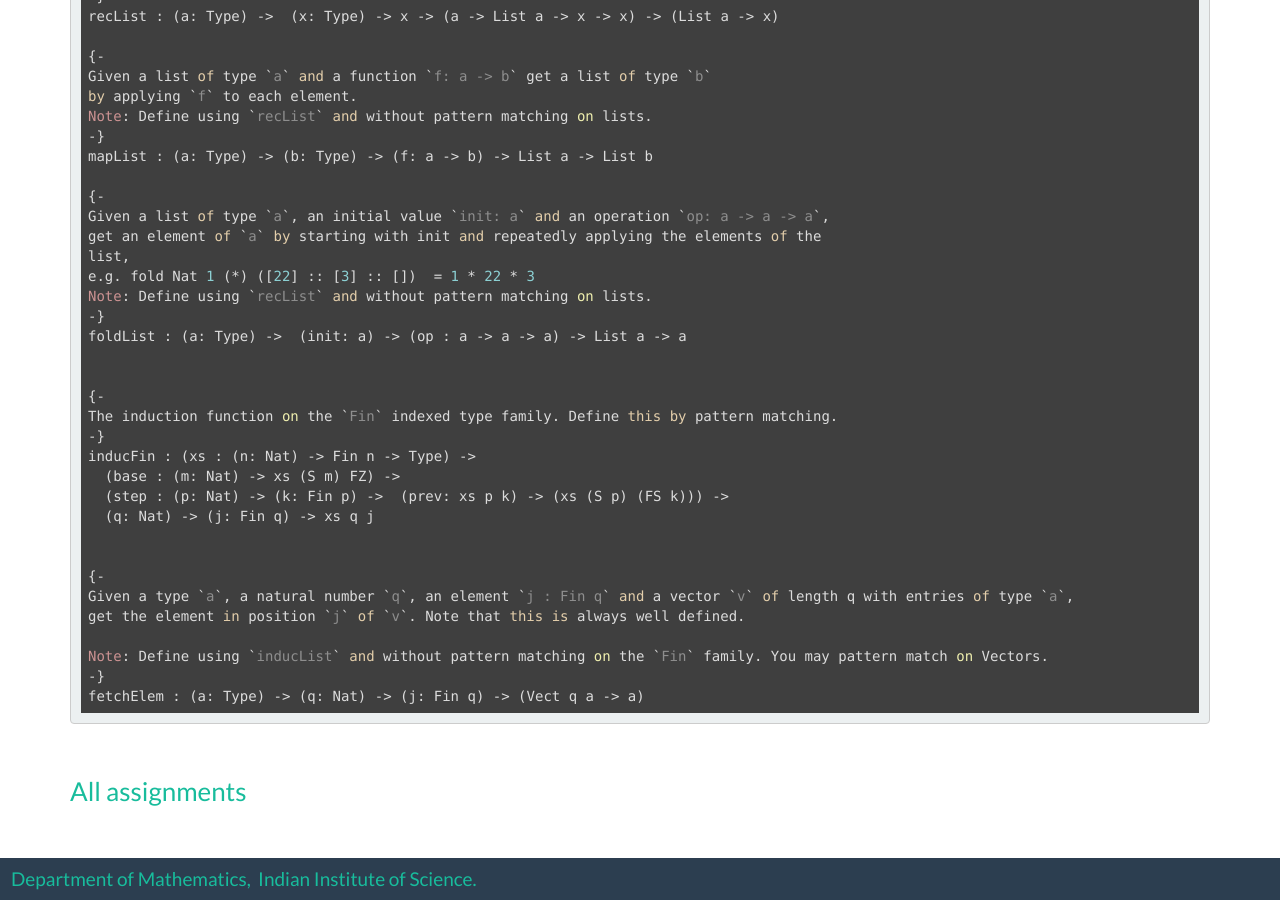
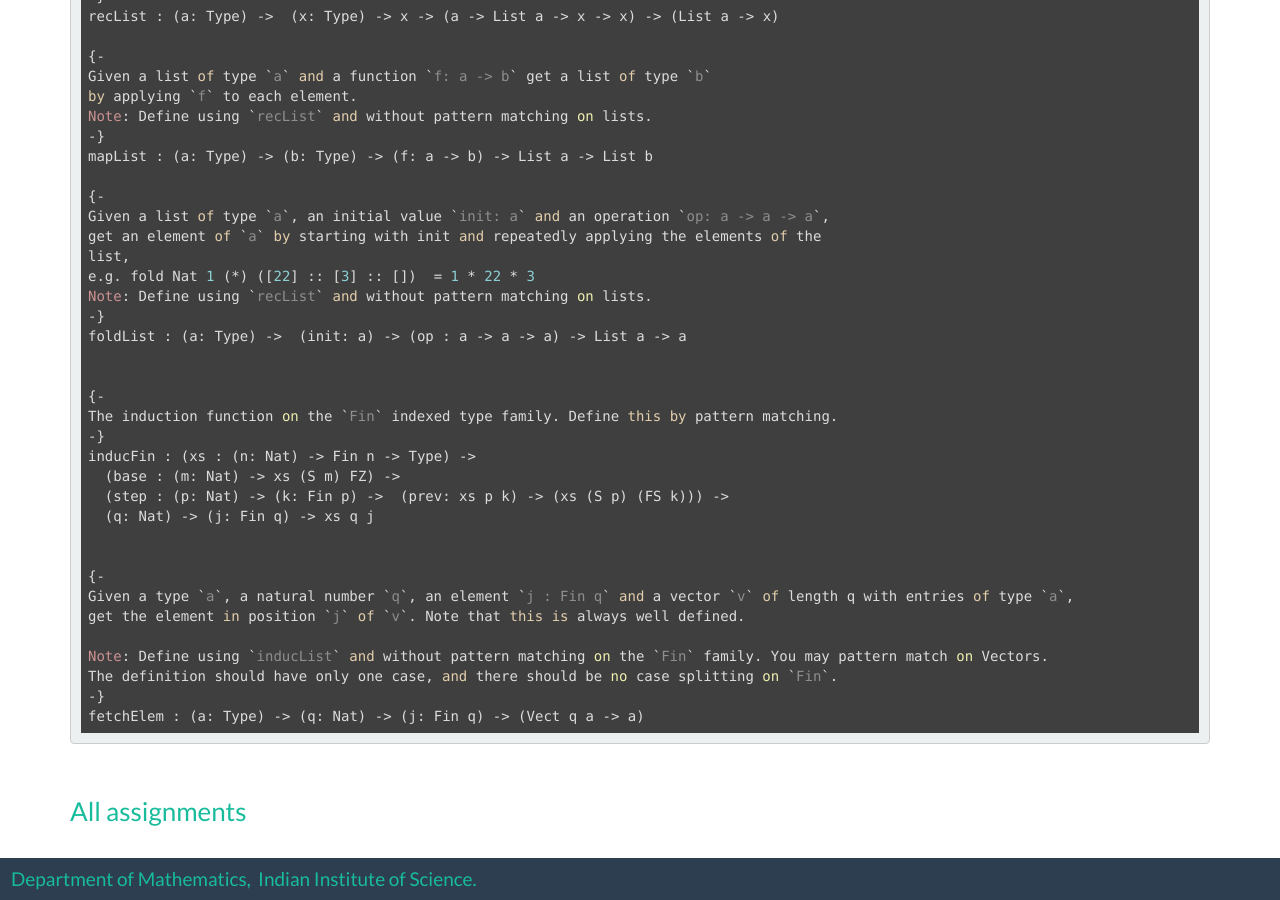
Before and after one commit to siddhartha-gadgil/LTS2019, a Jekyll site: the page built from _assignments/rec.md, in a window 1280 px wide and 900 px high, scrolled down 711 px. Built offline with Jekyll 4.4.1, drawn with Linux system fonts in a browser that asks for light colours; nearby versions of some CDN libraries.

Commit message:
ass 2 clarified

````diff
--- a/_assignments/rec.md
+++ b/_assignments/rec.md
@@ -60,6 +60,7 @@ Given a type `a`, a natural number `q`, an element `j : Fin q` and a vector `v`
 get the element in position `j` of `v`. Note that this is always well defined.
 
 Note: Define using `inducList` and without pattern matching on the `Fin` family. You may pattern match on Vectors.
+The definition should have only one case, and there should be no case splitting on `Fin`.
 -}
 fetchElem : (a: Type) -> (q: Nat) -> (j: Fin q) -> (Vect q a -> a)
 ```
````
Also changed, not shown: 1 other file.
